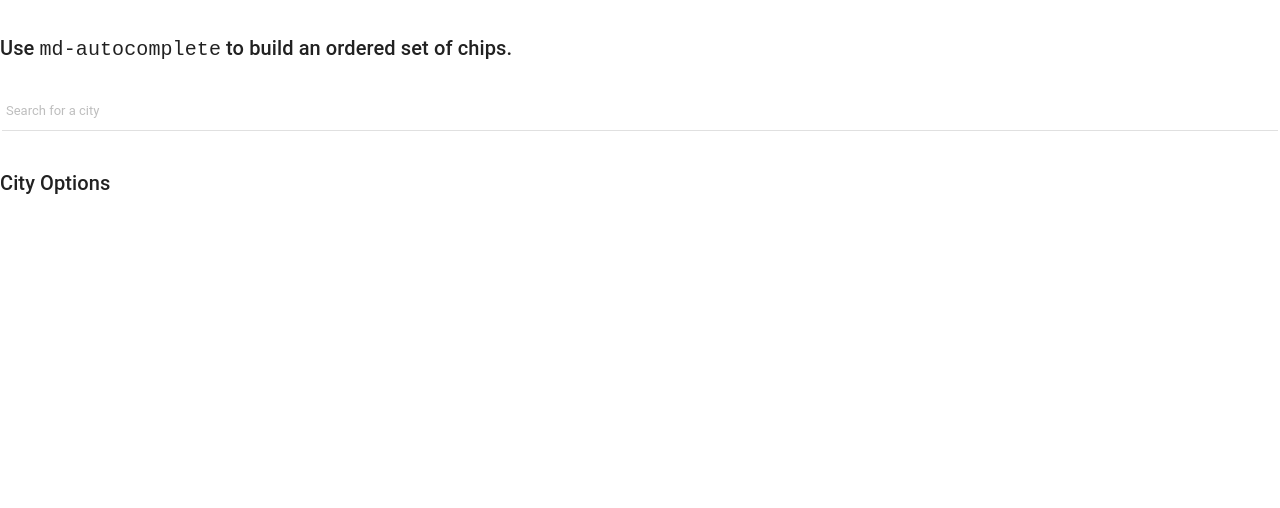
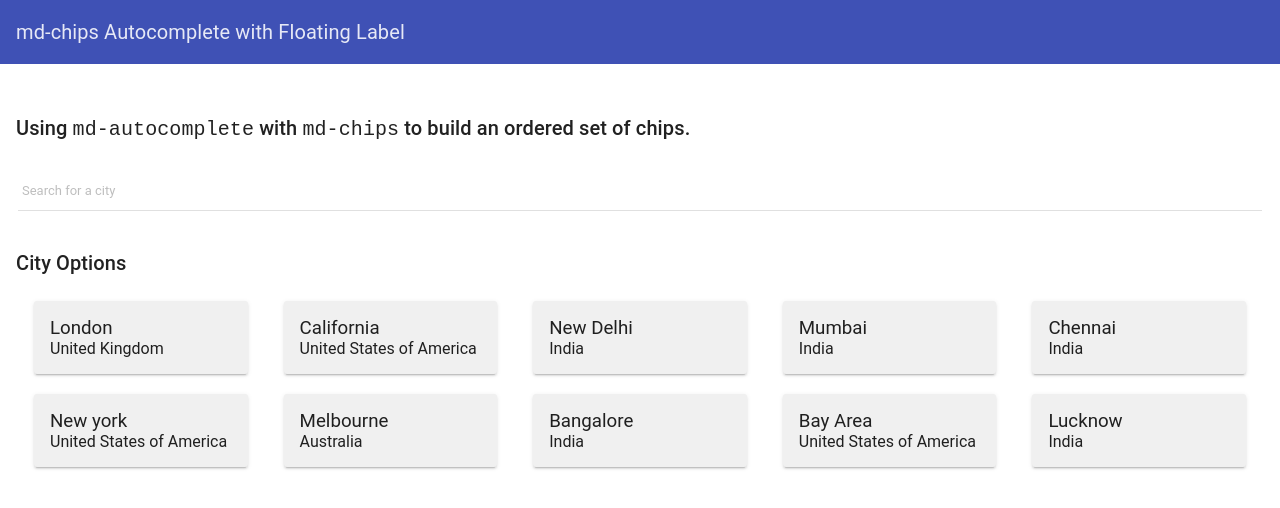
Before and after one commit to IncRevCorp/Angular-FloatingLabelChips, a plain HTML site: page index.html in a window 1280 px wide. Drawn offline with Linux system fonts and the light colour scheme.

Commit message:
Format modified

```diff
--- a/app.js
+++ b/app.js
@@ -59,6 +59,26 @@
               {
                   'name': 'Chennai',
                   'country': 'India'
+              },
+              {
+                  'name': 'New york',
+                  'country': 'United States of America'
+              },
+              {
+                  'name': 'Melbourne',
+                  'country': 'Australia'
+              },
+              {
+                  'name': 'Bangalore',
+                  'country': 'India'
+              },
+              {
+                  'name': 'Bay Area',
+                  'country': 'United States of America'
+              },
+              {
+                  'name': 'Lucknow',
+                  'country': 'India'
               }
             ];
 
--- a/index.html
+++ b/index.html
@@ -6,15 +6,25 @@
     <title></title>
     <!-- Angular Material CSS now available via Google CDN; version 0.10 used here -->
     <link href="css/angular-material.css" rel="stylesheet" />
+    <style>
+        .chipsdemoCustomInputs md-content.autocomplete { min-height: 200px; font-family: RobotoDraft, Roboto, 'Helvetica Neue', sans-serif; }
+        .chipsdemoCustomInputs input[type=number] { width: 110px; }
+        .chipsdemoCustomInputs .city-option { float: left; width: 20%; box-sizing: border-box; padding: 0 8px; font-family: RobotoDraft, Roboto, 'Helvetica Neue', sans-serif; }
+        .chipsdemoCustomInputs .city-option .md-item-text {  margin: 10px; padding: 16px; background: #f0f0f0; border-radius: 3px; font-family: RobotoDraft, Roboto, 'Helvetica Neue', sans-serif; }
+        .chipsdemoCustomInputs .city-option .md-item-text h3, .chipsdemoCustomInputs .city-option .md-item-text p { padding: 0; margin: 0; font-family: RobotoDraft, Roboto, 'Helvetica Neue', sans-serif; font-weight: normal; }
+    </style>
 </head>
-<body>
+<body style="font-family: RobotoDraft, Roboto, 'Helvetica Neue', sans-serif;">
     <div ng-controller="CustomInputDemoCtrl as ctrl" layout="column" class="chipsdemoCustomInputs" ng-app="MyApp">
-
-
+        <md-toolbar class="md-theme-light">
+              <h2 class="md-toolbar-tools">
+                  <span>md-chips Autocomplete with Floating Label</span>
+              </h2>
+        </md-toolbar>
+        <md-content class="md-padding" layout="column">
         <br>
-        <h2 class="md-title">Use <code>md-autocomplete</code>  to build an ordered set of chips.</h2>
+        <h2 class="md-title">Using <code>md-autocomplete</code> with <code>md-chips</code>  to build an ordered set of chips.</h2>
         <md-chips ng-model="ctrl.selectedCities" md-autocomplete-snap="" md-require-match="">
-
              <md-autocomplete md-selected-item="ctrl.selectedItem" md-search-text="ctrl.searchText" md-items="item in ctrl.querySearch(ctrl.searchText)" md-item-text="item.name" md-floating-label="Search for a city">
                   <span md-highlight-text="ctrl.searchText">{{item.name}} :: {{item.country}}</span>
              </md-autocomplete>
@@ -25,9 +35,17 @@
                  </span>
             </md-chip-template>
       </md-chips>
-        <br>
+            <br />
               <h2 class="md-title">City Options</h2>
-
+    <md-list>
+      <md-list-item class="md-2-line city-option" ng-repeat="cities in ctrl.cities" layout="row"
+          layout-wrap>
+        <div class="md-item-text md-whiteframe-z1" flex>
+          <h3>{{cities.name}}</h3>
+          <p>{{cities.country}}</p>
+        </div>
+      </md-list-item>
+    </md-list>
       </md-content>
     </div>
 
```
Lines whose indentation alone changed are shown as unchanged.
